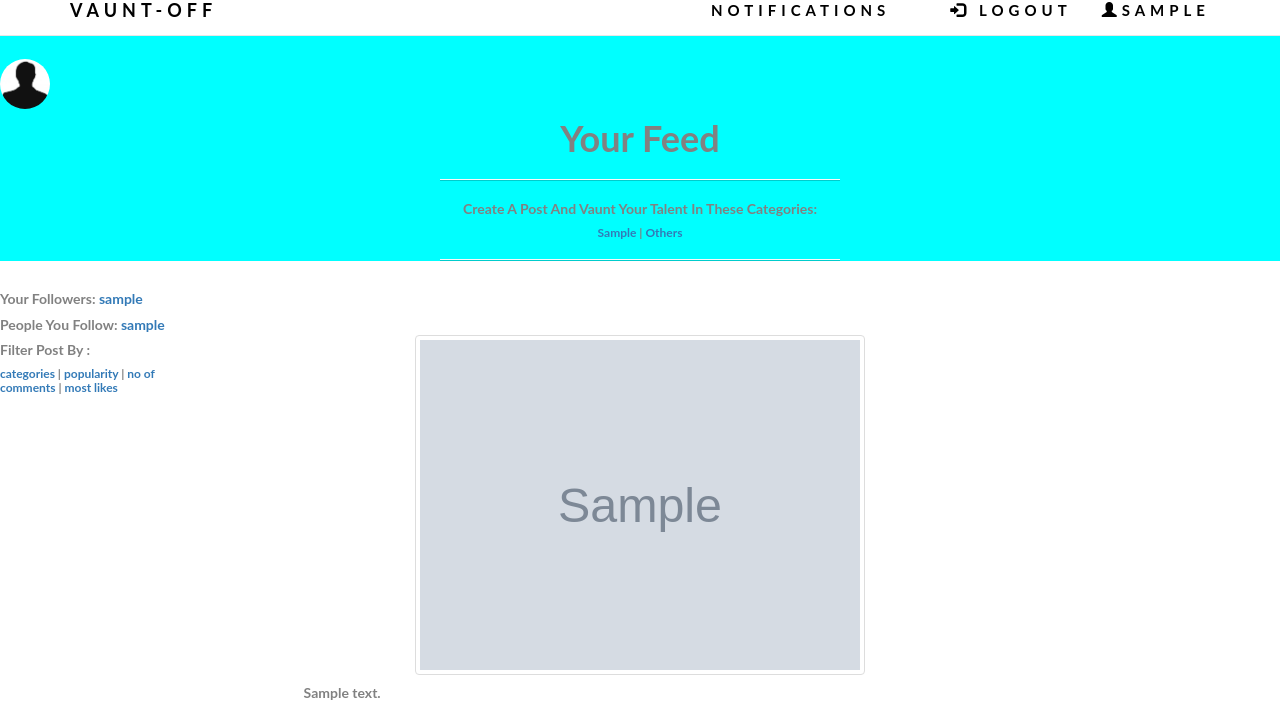
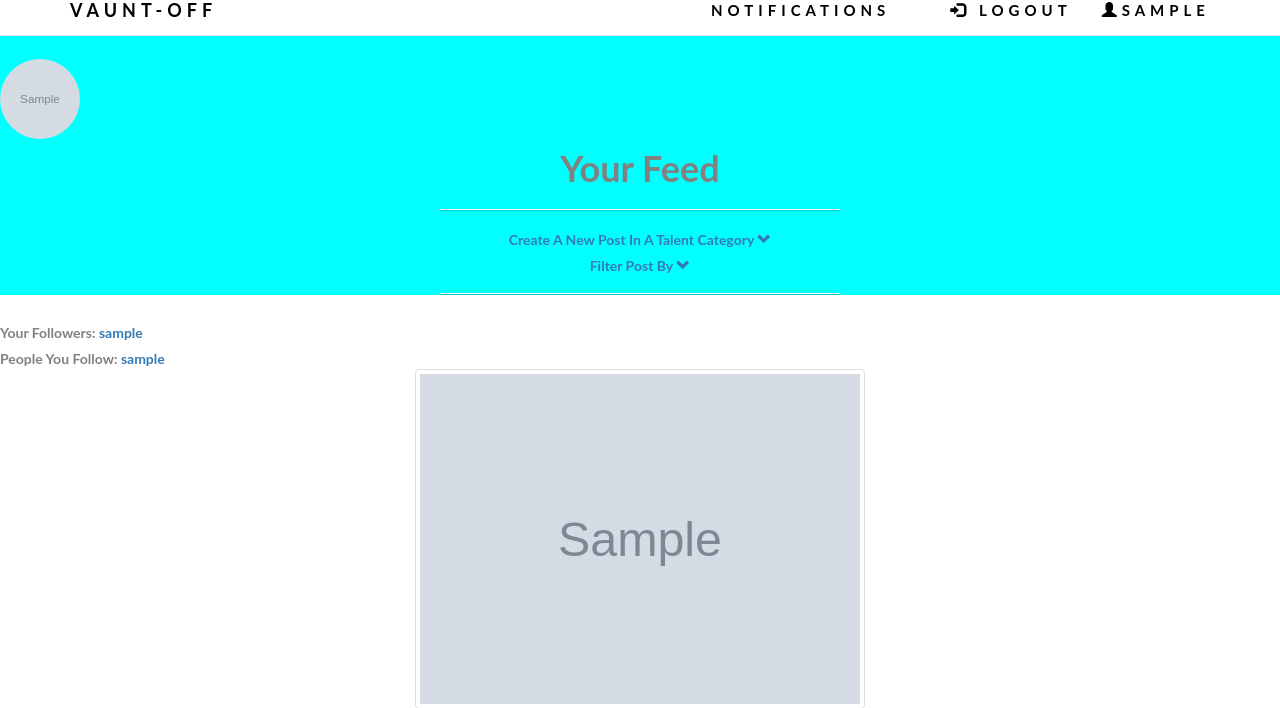
Before and after one commit to Smithmayowa20/heroku_testing, a Django app: page /home/ in a window 1280 px wide. Shown: the part 15-723 px from the top of the page. Run offline with Django 3.2, Linux system fonts and the light colour scheme; a user stored in the database is signed in; tables that the repository leaves empty hold one stand-in row (values such as "Sample post"); grey boxes marked "Sample" are stand-in pictures; some libraries are stand-ins or nearby versions.

Commit message:
changed app outlook

```diff
--- a/services/templates/services/create_profile_page.html
+++ b/services/templates/services/create_profile_page.html
@@ -16,7 +16,7 @@
 			<div class="col-md-3"></div>
 			<div class="">
 			<div class="col-md-6">
-			<form method="POST" class="post-form">
+			<form method="POST" class="post-form" enctype="multipart/form-data">
 				{% csrf_token %}
 				{% for field in form %}
 				<p>
--- a/services/templates/services/profile_page.html
+++ b/services/templates/services/profile_page.html
@@ -12,7 +12,7 @@
 		</div>
 		<br/>
 		{% if image %}
-		<p><img src="{{ profile.picture.url }}" alt="{{ profile.picture.name }}" class="img-thumbnail" width="450" height="450"></p>
+		<p><img src="{{ profile.profile_picture.url }}" alt="{{ profile.profile_picture.name }}" class="img-thumbnail" width="450" height="450"></p>
 		{% else %}
 		<img src="{% static 'services/img/mohamed_y.jpg' %}" alt="" class="img-thumbnail" width="450" height="450">
 		{% endif %}
--- a/services/templates/services/profile_page_edit.html
+++ b/services/templates/services/profile_page_edit.html
@@ -10,7 +10,7 @@
 			<div class="col-md-3"></div>
 			<div class="">
 			<div class="col-md-6">
-			<form method="POST" class="post-form">
+			<form method="POST" class="post-form" enctype="multipart/form-data">
 				{% csrf_token %}
 				{% for field in form %}
 				<p>
--- a/services/templates/services/user_feed.html
+++ b/services/templates/services/user_feed.html
@@ -8,15 +8,6 @@
 	   {% for i in user_follower %} <a href="{% url 'profile_page2' user=i %}">{{i}}</a>{% endfor %}</h5>
 	   <h5>People You Follow:
 	   {% for i in user_following %}<a href="{% url 'profile_page2' user=i %}"> {{i}}</a> {% endfor %}</h5>
-	   <h5>
-				Filter Post By :
-				<h6>
-					<a href="">categories</a> |
-					<a href="">popularity</a> |
-					<a href="">no of comments</a> |
-					<a href="">most likes</a>
-				</h6>
-			</h5>
 	   {% endblock aside %}
 	   {% block header %}
 	   <br>
@@ -25,8 +16,8 @@
 		 <br>
 		<h1>
 		<div class="text-left">
-			{% if profile.picture %}
-	   <p><h6><a href="{% url 'profile_page_edit' slug=profile.slug %}"><img src="{{ profile.picture.url }}" alt="{{ profile.picture.name }}" class="img-thumbnail" width="50" height="50"></a></h6></p>
+			{% if profile.profile_picture %}
+	   <p><h6><a href="{% url 'profile_page_edit' slug=profile.slug %}"> <img src="{{ profile.profile_picture.url }}" alt="{{ profile.profile_picture.name }}" class="img-circle" width="80" height="80"></a></h6></p>
 	   {% else %}
 	   <p><h6><a href="{% url 'profile_page_edit' slug=profile.slug %}"><img src="{% static 'services/img/mohamed_y.jpg' %}" alt="upload your picture" class="img-circle" width="50" height="50"></a></h6></p>
 	   {% endif %}
@@ -35,18 +26,30 @@
 			<hr class="intro-divider"/>
 		</h1>
 			<h5>
-				Create A Post And Vaunt Your Talent In These Categories:
-				<h6>
-				 {% for i in category %}
-				<a href="{% url 'new_post' category=i.category %}">{{i.category}}</a> |
-				{% endfor %}
-				<a href="{% url 'all_categories' %}">Others</a>
-				</h6>
+				<a data-toggle="collapse" data-target="#demo1">Create A New Post In A Talent Category
+				<span class="glyphicon glyphicon-chevron-down"></span></a>
 			</h5>
+				<div id="demo1" class="collapse">
+					<h6>
+					{% for i in category %}
+					<a href="{% url 'new_post' category=i.category %}">{{i.category}}</a> |
+					{% endfor %}
+					</h6>
+				</div>
 
 
-
-
+			<h5>
+				<a data-toggle="collapse" data-target="#demo">Filter Post By
+				<span class="glyphicon glyphicon-chevron-down"></span></a>
+			</h5>
+				<div id="demo" class="collapse">
+					<h6>
+						<a href="">categories</a> |
+						<a href="">popularity</a> |
+						<a href="">no of comments</a> |
+						<a href="">most likes</a>
+					</h6>
+				</div>
 			<hr class="intro-divider"/>
 		</div>
 </div>
--- a/services/views.py
+++ b/services/views.py
@@ -16,7 +16,7 @@ def profile_page_edit(request,slug):
 	if profile.user != request.user:
 		raise Http404
 	if request.method == 'POST':
-		form = User_Profile_Form(request.POST,instance=profile)
+		form = User_Profile_Form(request.POST,request.FILES,instance=profile)
 		if form.is_valid():
 			profile = form.save(commit=False)
 			profile.publish()
@@ -61,9 +61,9 @@ def genre_unfollow(request,category):
 
 def get_picture(profile):
 	if profile.profile_picture:
-		image = True
+		return True
 	else:
-		image = False
+		return False
 
 @login_required
 def profile_page(request,user=None):
@@ -108,7 +108,7 @@ def user_feed(request):
 		return redirect('create_profile_page')
 	following_users = user.following.all()
 	following_post = Post.objects.filter(user__in=following_users)
-	category_snippet = Genre.objects.all()[:4]
+	category_snippet = Genre.objects.all()
 	promoted_post = (Post.objects.filter(front_page = True).order_by('-published_date'))[:5]
 	user_follower = user.followers.all()
 	user_following = user.following.all()
```
Also changed, not shown: services/templates/services/genre_category.html (+20 -6 lines).
